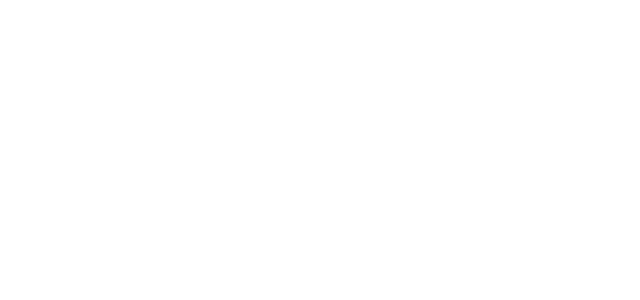
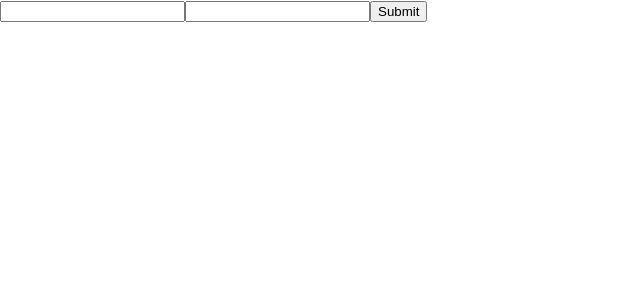
Before and after one commit to Ugongjae/Maze, a React (Create React App) app: page /register in a window 1280 px wide. Shown: the top 300 px of the page, without its empty margins (0-640 px from the left). Built offline with nearby package versions, Linux system fonts and the light colour scheme.

Commit message:
login prototype

```diff
--- a/src/App.js
+++ b/src/App.js
@@ -2,6 +2,7 @@ import React from 'react';
 import {Route,Router,Switch} from 'react-router-dom'
 import Main from './Components/Main'
 import Login from './Components/Login'
+import Register from './Components/Register'
 import './css/main.css'
 
 function App() {
@@ -9,6 +10,7 @@ function App() {
       <Switch>
         <Route exact path="/" component={Main}></Route>
         <Route path="/login" component={Login}></Route>
+        <Route path="/register" component={Register}></Route>
       </Switch>
   );
 }
--- a/src/Components/GNB.js
+++ b/src/Components/GNB.js
@@ -7,6 +7,7 @@ class GNB extends React.Component{
             <nav>
                 네비바
                 <Link to="/login">로그인</Link>
+                <Link to="/register">사용자 등록</Link>
             </nav>
         );
     }
--- a/src/Components/Login.js
+++ b/src/Components/Login.js
@@ -1,12 +1,51 @@
 import React from 'react';
+import axios from 'axios';
 
 class Login extends React.Component{
+    state={
+        username:"",
+        password:""
+    }
+
+    setUsername=e=>{
+        this.setState(
+            ({
+                username:e.target.value
+            }
+
+        )
+        )
+    }
+
+    setPassword=e=>{
+        this.setState(({
+            password:e.target.value
+        }))
+    }
+
+    submitHandler=()=>{
+        let login_info={
+            method:"POST",
+            body:JSON.stringify(this.state),
+            headers:{
+                "Content-Type":"application/json"
+            }
+        }
+        axios.post("http://localhost:8080/login",login_info)
+            .then((res)=>{
+                let response=res.headers;
+                alert(response)
+            })
+
+    }
+
     render(){
         return(
-            <div class="div login">
-                <form>
-                    <input type="text" name="id"></input>
-                    <input type="text" name="pw"></input>
+            <div>
+                <form onSubmit={this.submitHandler}>
+                    <input type="text" name="id" onChange={this.setUsername}></input>
+                    <input type="text" name="pw" onChange={this.setPassword}></input>
+                    <input type="submit"></input>
                 </form>
             </div>
         )
--- /dev/null
+++ b/src/Components/Register.js
@@ -0,0 +1,15 @@
+import React from 'react';
+
+class Register extends React.Component{
+    render(){
+        return(
+            <div>
+                <input type='text' name='username'></input>
+                <input type='password' name='password'></input>
+                <input type="submit"></input>
+            </div>
+        )
+    }
+}
+
+export default Register;
```
